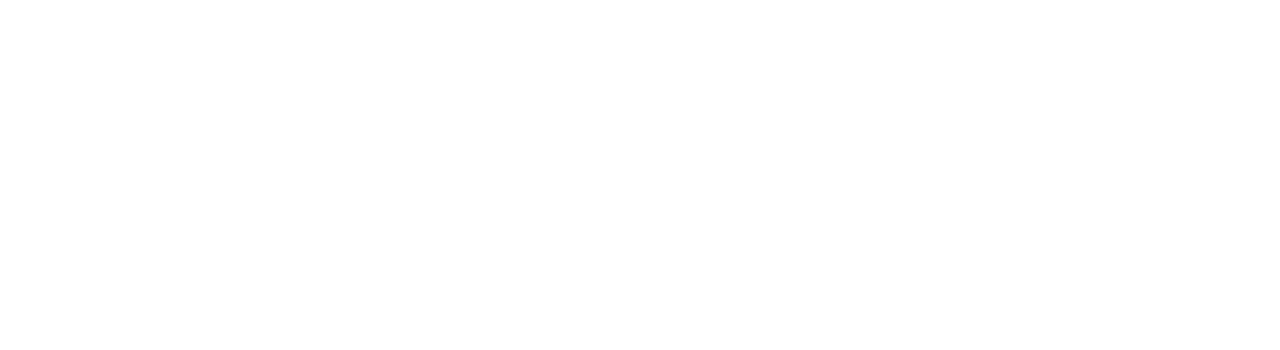
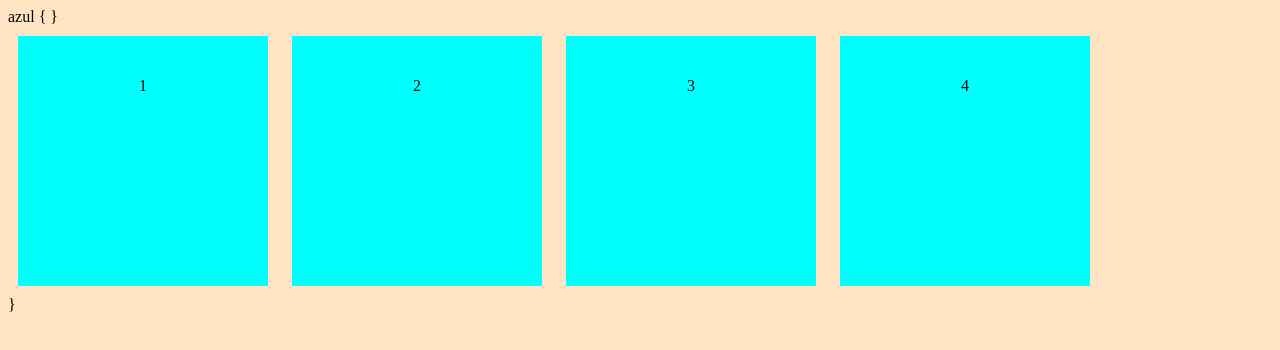
Before and after one commit to amandaabreu2008/portifolio_mandy, a plain HTML site: page meu primeiro site/index.html in a window 1280 px wide. Drawn offline with Linux system fonts and the light colour scheme.

Commit message:
commit 3

```diff
--- a/meu primeiro site/index.html
+++ b/meu primeiro site/index.html
@@ -1,7 +1,46 @@
 <!DOCTYPE html>
 <html lang="en">
+  <style>
+    body {
+      background-color: bisque;
+    }
+    div {
+      background-color: aqua;
+      height: 250px;
+      width: 250px;
+      margin: 10px;
+      display: inline-block;
+      line-height: 100px;
+      font-weight: 100px;
+      text-align: center;
+
+  </style>
+ <head>
+    <title>Amanda</title>
 <head>
-    <title>Amanda</title>
+  azul {
+<background-color:252525>
+  }
+  <body>
+    <header>
+      <div class="azul">1</div>
+      <div class="vermelha">2</div>
+      <div class="verde">3</div>
+      <div id="diferente">4</div>
+      </header>
+  </body>
+
+
+
+
+    }
+
+
+    </body>
+
+    </body>
+
+      </body>
 </head>
   <body>
 
```
